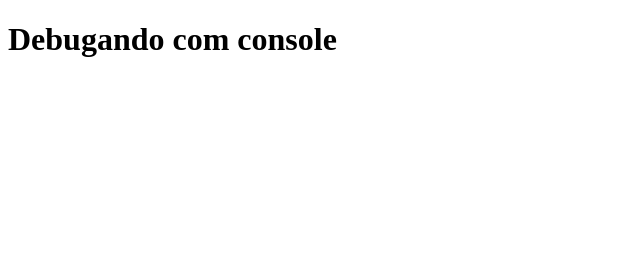
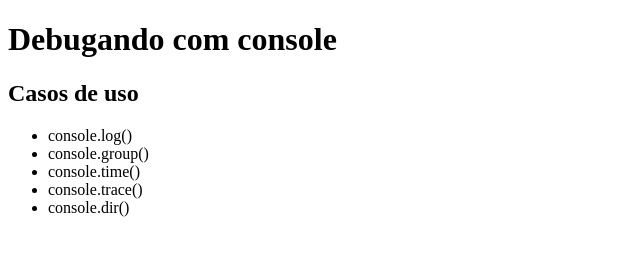
Before and after one commit to sdlima4025/debugando, a plain HTML site: page index.html in a window 1280 px wide. Shown: the whole page, without its empty margins (0-640 px from the left). Drawn offline with Linux system fonts and the light colour scheme.

Commit message:
editado html

```diff
--- a/index.html
+++ b/index.html
@@ -1,14 +1,25 @@
 <!DOCTYPE html>
 <html lang="en">
+
 <head>
   <meta charset="UTF-8">
   <meta name="viewport" content="width=device-width, initial-scale=1.0">
   <title>Debug com Console</title>
 </head>
+
 <body>
   <h1>Debugando com console</h1>
+  <h2>Casos de uso</h2>
+  <ul>
+    <li>console.log()</li>
+    <li>console.group()</li>
+    <li>console.time()</li>
+    <li>console.trace()</li>
+    <li>console.dir()</li>
+  </ul>
 
 
   <script src="teste.js"></script>
 </body>
+
 </html>
```
